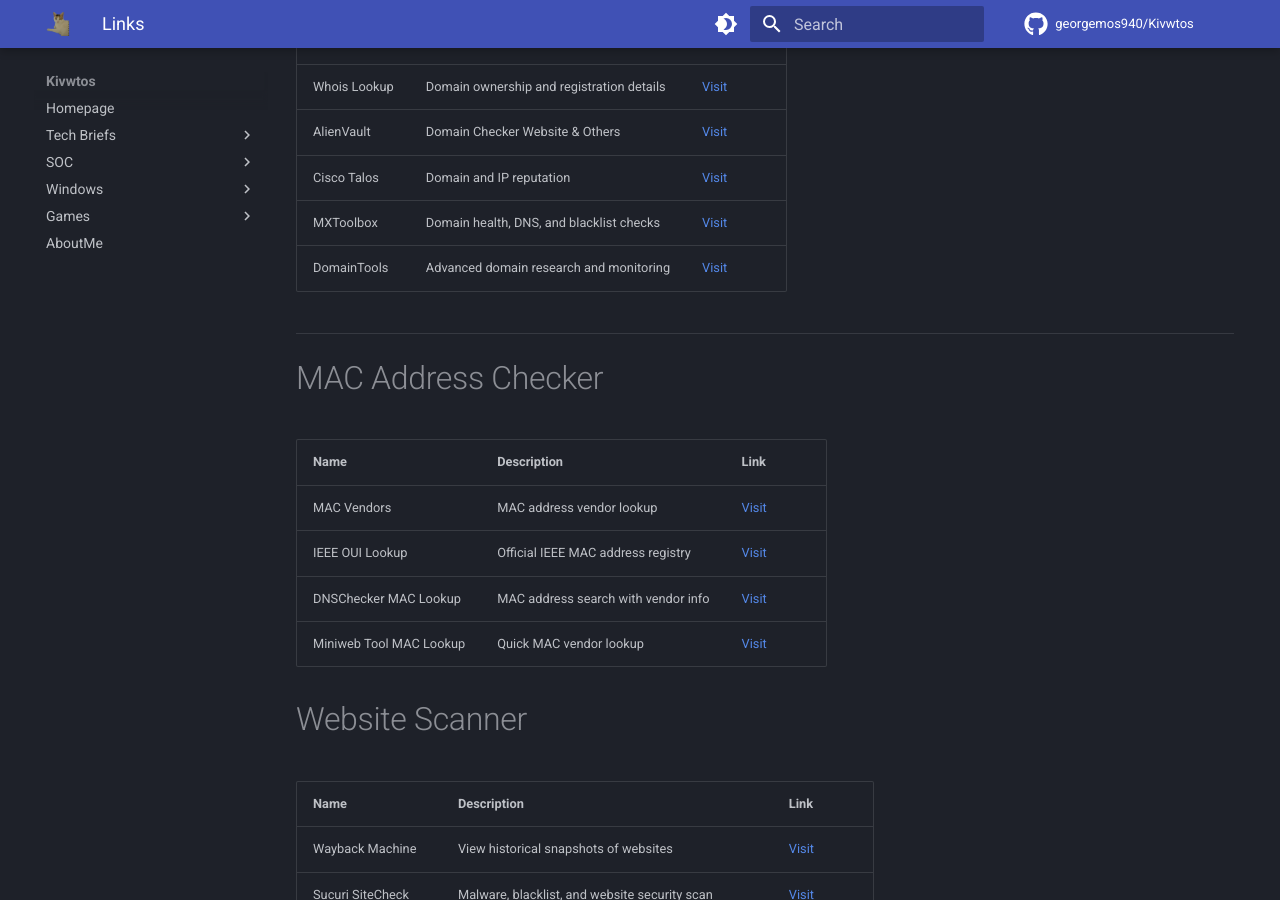
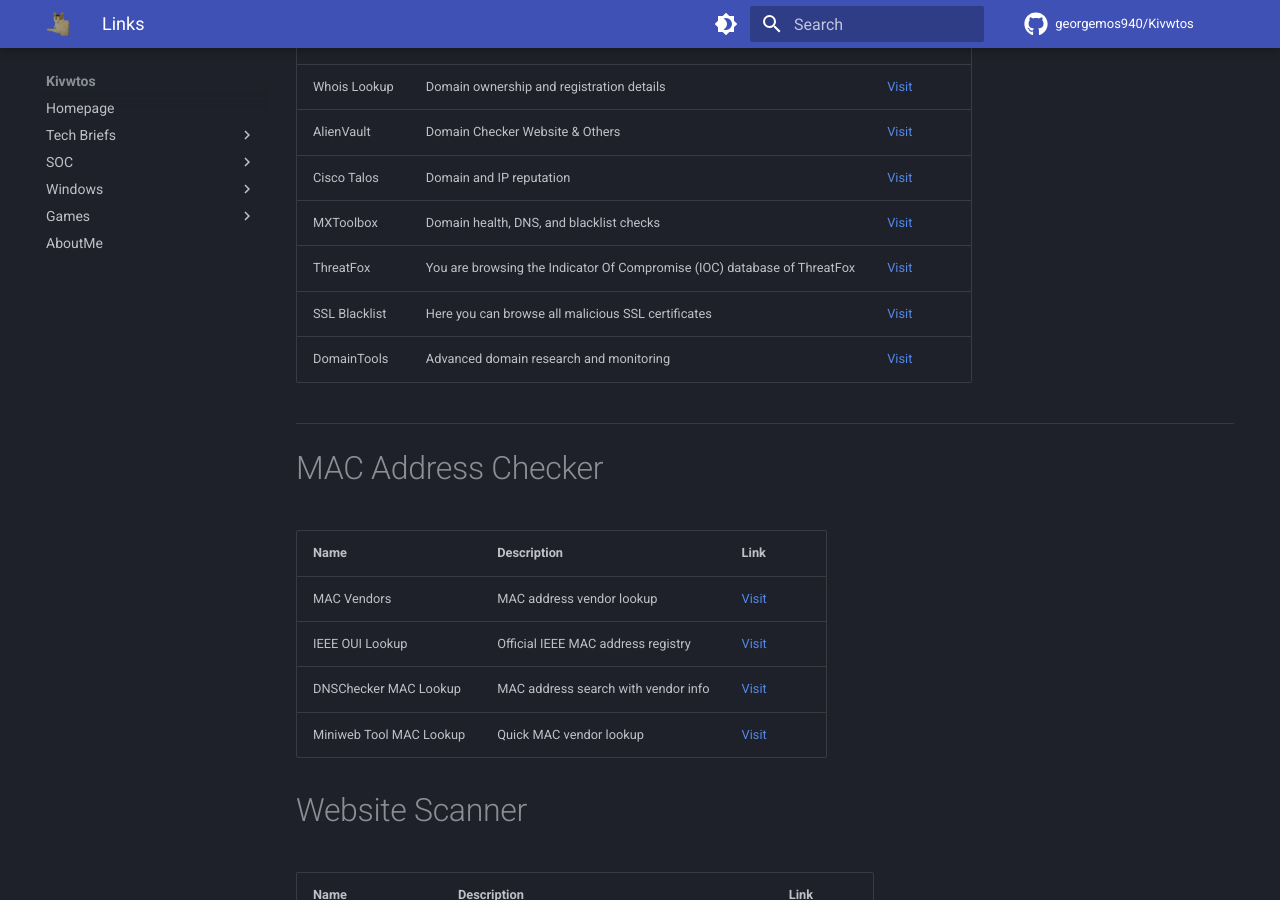
Before and after one commit to georgemos940/Kivwtos, an MkDocs documentation site: the page built from docs/soc/links.md, in a window 1280 px wide and 900 px high, scrolled down 1388 px. Built offline with MkDocs 1.6.1 and Material for MkDocs 9.7.7, drawn with Linux system fonts in a browser that asks for light colours; comment, search, counter and statistics services are not loaded.

Commit message:
udpate links

```diff
--- a/docs/soc/links.md
+++ b/docs/soc/links.md
@@ -41,6 +41,8 @@
 | AlienVault   | Domain Checker Website & Others           | [Visit](https://otx.alienvault.com/)                      |
 | Cisco Talos  | Domain and IP reputation                  | [Visit](https://www.talosintelligence.com/reputation_center) |
 | MXToolbox    | Domain health, DNS, and blacklist checks  | [Visit](https://mxtoolbox.com/)                              |
+| ThreatFox    | You are browsing the Indicator Of Compromise (IOC) database of ThreatFox | [Visit](https://threatfox.abuse.ch/browse)                              |
+| SSL Blacklist    | Here you can browse all malicious SSL certificates  | [Visit](https://sslbl.abuse.ch/ssl-certificates)                              |
 | DomainTools  | Advanced domain research and monitoring   | [Visit](https://www.domaintools.com/)                        |
 
 ---
```
